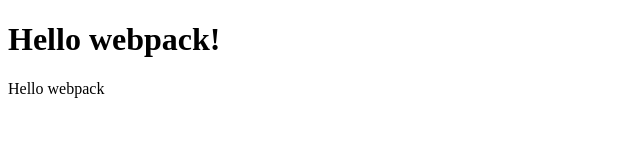
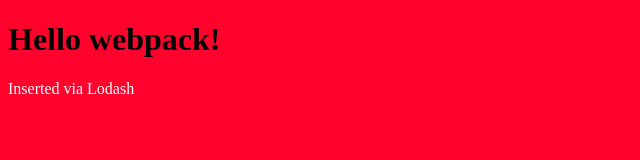
Before and after one commit to bienvenuushindi/webpack-boilerplate, a website built with webpack: page src/index.html in a window 1280 px wide. Shown: the whole page, without its empty margins (0-640 px from the left). Built offline with nearby package versions, Linux system fonts and the light colour scheme.

Commit message:
Add CSS loader and Apply Style to Elements

```diff
--- a/package.json
+++ b/package.json
@@ -18,7 +18,9 @@
   },
   "homepage": "https://github.com/bienvenuushindi/webpack-boilerplate#readme",
   "devDependencies": {
+    "css-loader": "^6.7.1",
     "html-webpack-plugin": "^5.5.0",
+    "style-loader": "^3.3.1",
     "webpack": "^5.73.0",
     "webpack-cli": "^4.10.0"
   },
--- a/src/index.js
+++ b/src/index.js
@@ -1,9 +1,11 @@
 import _ from 'lodash';
+import './style.css';
+
 function component() {
   const element = document.createElement('div');
 
-  element.innerHTML = _.join(['Hello', 'webpack'], ' ');
-
+  element.innerHTML = _.join(['Inserted via', 'Lodash'], ' ');
+  element.classList.add('hello');
   return element;
 }
 
--- /dev/null
+++ b/src/style.css
@@ -0,0 +1,7 @@
+body {
+  background-color: #ff032d;
+}
+
+.hello {
+  color: #f7fcff;
+}
--- a/webpack.config.js
+++ b/webpack.config.js
@@ -12,4 +12,12 @@ module.exports={
       template: './src/index.html',
     }),
   ],
+  module: {
+    rules: [
+      {
+        test: /\.css$/i,
+        use: ['style-loader','css-loader'],
+      }
+    ],
+  },
 };
```
Also changed, not shown: dist/index.html, dist/main.js, 1 other file.
